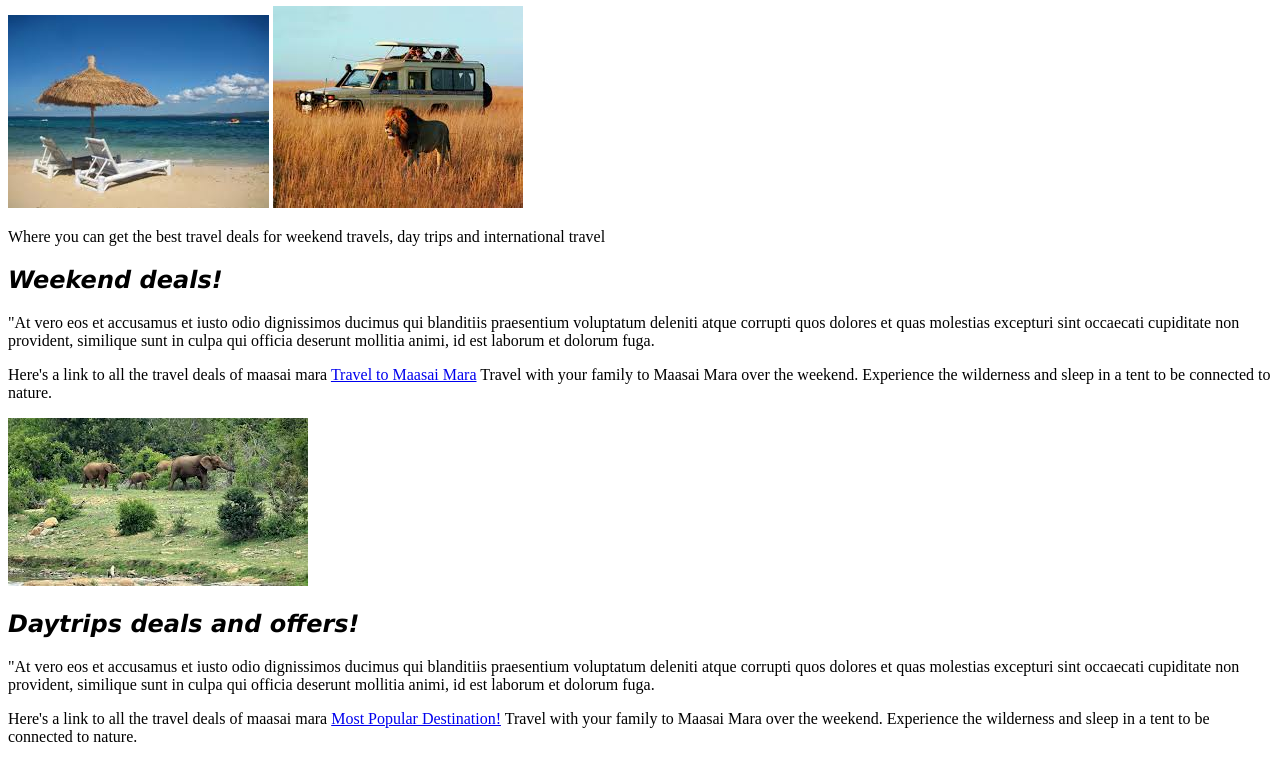
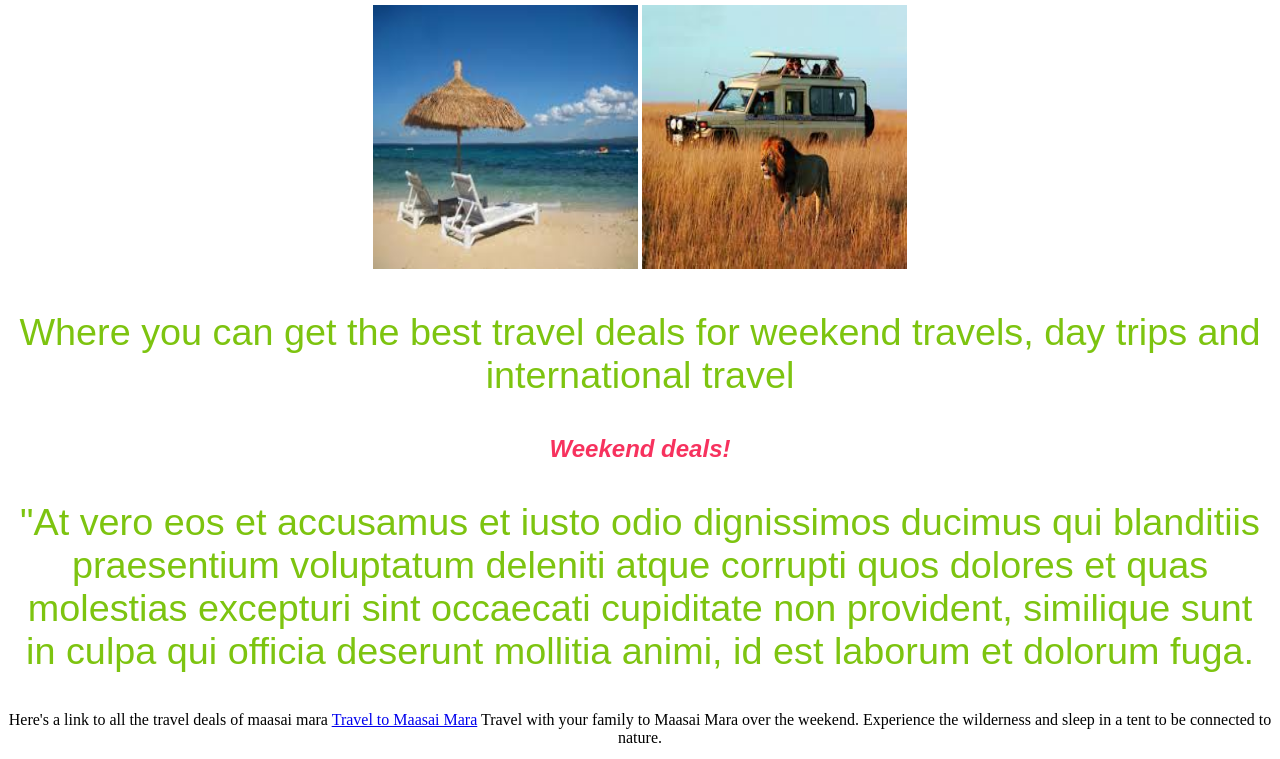
Before and after one commit to EstherMuigai/happy-trails-travel, a plain HTML site: page index.html in a window 1280 px wide. Shown: the part 75-834 px from the top of the page. Drawn offline with Linux system fonts and the light colour scheme.

Commit message:
add styles

```diff
--- a/css/styles.css
+++ b/css/styles.css
@@ -1,4 +1,24 @@
 .intro {
-    font-family: 'Lucida Sans', 'Lucida Sans Regular', 'Lucida Grande', 'Lucida Sans Unicode', Geneva, Verdana, sans-serif;
+    font-family: fantasy;
     font-style: italic;
+    color: #f7325e;
 }
+
+.trips {
+    font-size: 1cm;
+    color: #7dc410;
+    font-family: fantasy;
+}
+
+.popular {
+    background-color: red;
+}
+
+body {
+    text-align: center;
+}
+
+img {
+    height: 7cm;
+    width: 7cm;
+}
```
